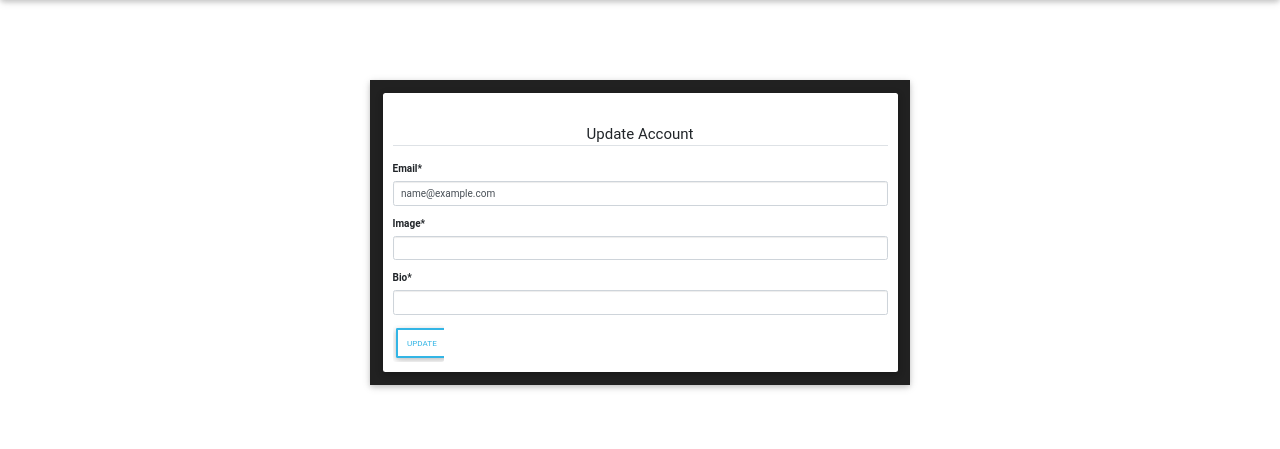
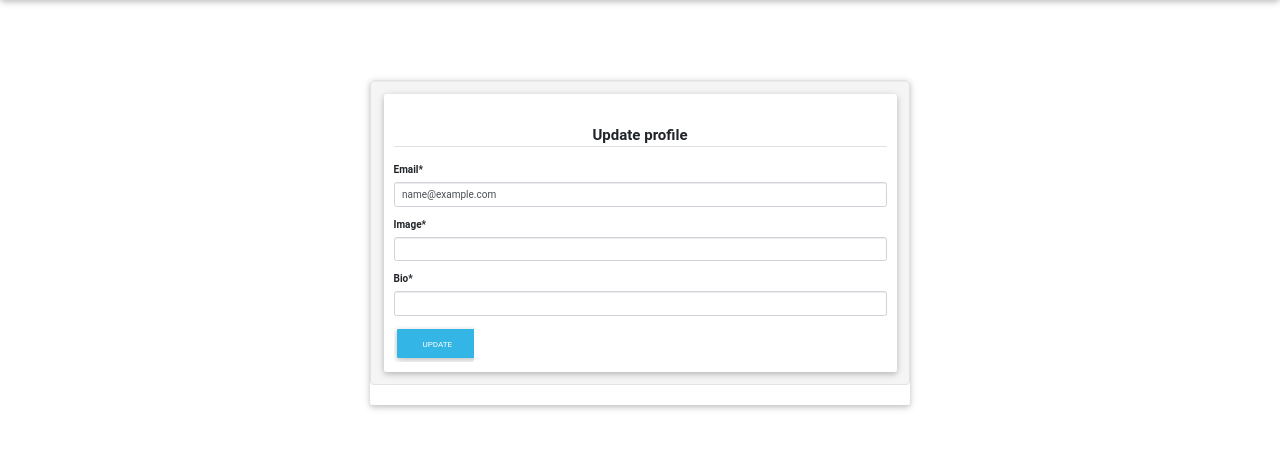
Before and after one commit to Valentino-Junior/extravangaza-awards, a Django app: page /updateprofile/ in a window 1280 px wide. Shown: the part 65-514 px from the top of the page. Run offline with Django 4.2, Linux system fonts and the light colour scheme; the visitor is signed in with stand-in values (Sample User, id 1); some libraries are stand-ins or nearby versions.

Commit message:
Added styling

```diff
--- a/awards/templates/updateprofile.html
+++ b/awards/templates/updateprofile.html
@@ -8,18 +8,18 @@
       <div class="col-md-3"></div>
       <div class="col-md-6 mt-5">
         <div class="card">
-          <div class="card-body bg-dark">
+          <div class="card-body well">
             <div class="card bg- pl-3 pr-3 text-black">
               <form  method="post" id="exampleModalCenter" enctype="multipart/form-data">
                 {% csrf_token %}
                 <div class="form-group">
-                  <legend class="border-bottom mb-4 text-center text-black mt-5">Update Account</legend>
+                  <legend class="border-bottom mb-4 text-center text-black mt-5"><b>Update profile </b></legend>
                   {{user_form|crispy}}
                   {{profile_form|crispy}}
 
                 </div>
                 <div class="form-group">
-                  <input type="submit" class="btn btn-outline-info w-100 pl-2 pr-2"  value="Update">
+                  <input type="submit" class="btn btn-info w-100"  value="Update">
                 </div>
               </form>
             </div>
```
